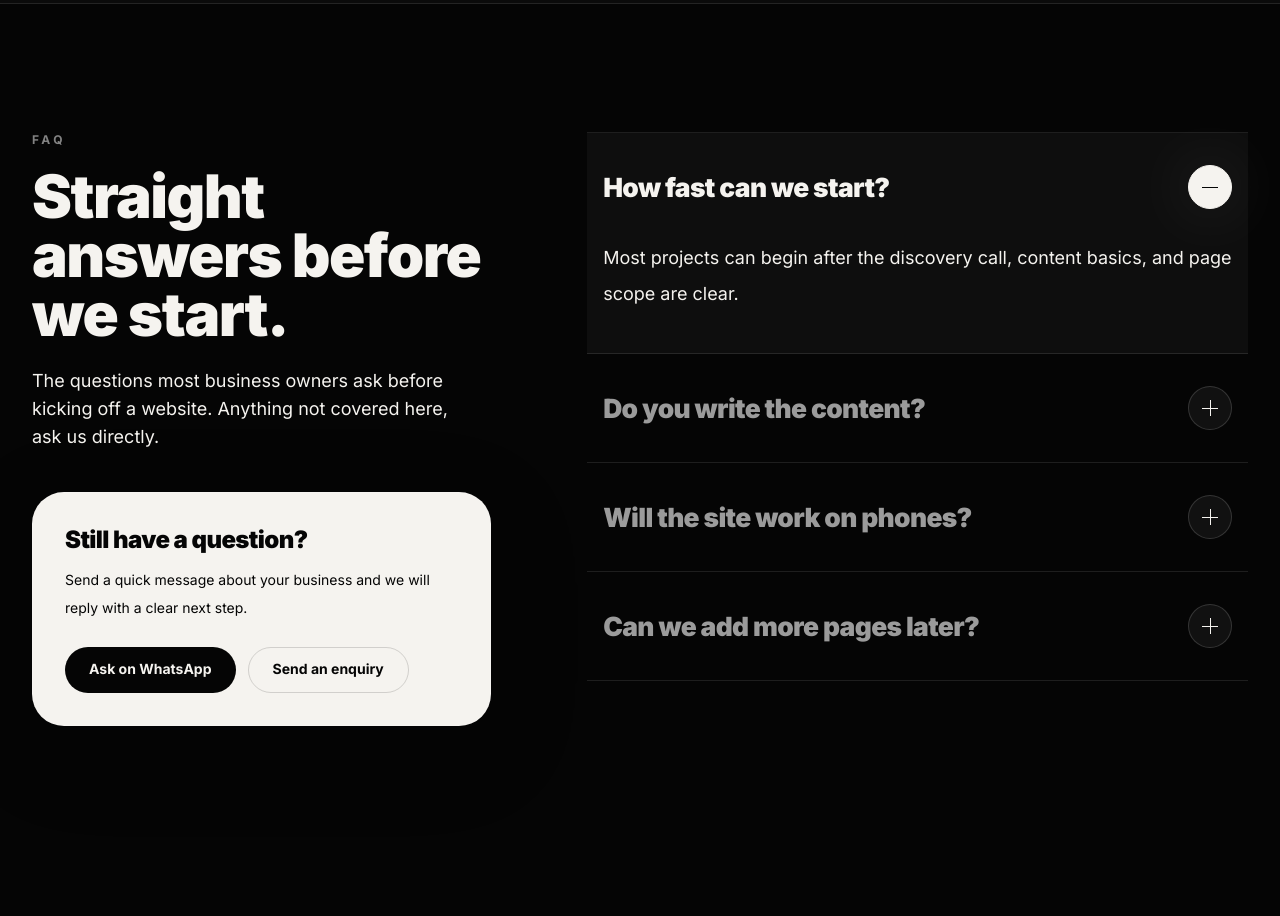
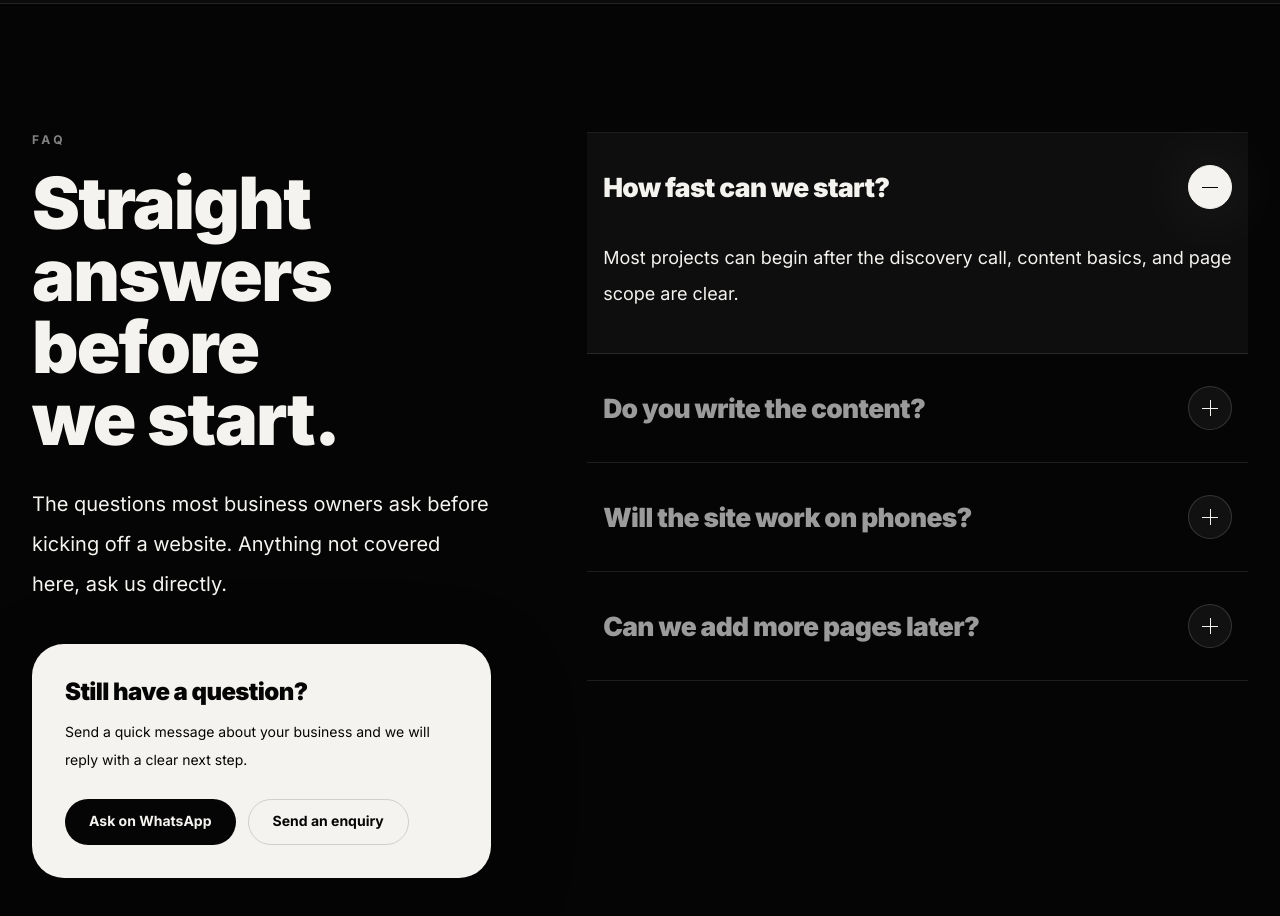
Before and after one commit to muhammedmuneerk/weboltrix, a React (Vite) app: page /process in a window 1280 px wide. Shown: the part 2400-3316 px from the top of the page. Built offline with nearby package versions, Linux system fonts and the light colour scheme.

Commit message:
Process Page < FAQ Section | Completely restrcture and redesign the section layout structure | v3  with the section eyebrow/label and the SectionHeading.jsx. | but section title is squeezed into a narrower column, so it breaks into one word per line

```diff
--- a/src/components/FaqSection.jsx
+++ b/src/components/FaqSection.jsx
@@ -1,6 +1,12 @@
 import { useId, useState } from "react";
 import { Link } from "react-router-dom";
+import SectionHeading from "./SectionHeading.jsx";
 import { faqs, whatsappLink } from "../data/siteData.js";
+
+const EYEBROW = "FAQ";
+const TITLE = "Straight answers before we start.";
+const TEXT =
+  "The questions most business owners ask before kicking off a website. Anything not covered here, ask us directly.";
 
 export default function FaqSection() {
   const baseId = useId();
@@ -9,21 +15,11 @@ export default function FaqSection() {
   const toggle = (index) => setOpenIndex((current) => (current === index ? -1 : index));
 
   return (
-    <section className="section-padding" aria-labelledby={`${baseId}-heading`}>
+    <section className="section-padding">
       <div className="container-premium grid gap-12 lg:grid-cols-[0.82fr_1.18fr] lg:gap-16 xl:gap-24">
         {/* ───────── Left: heading + direct-contact panel (sticky on desktop) ───────── */}
         <div className="lg:sticky lg:top-32 lg:self-start">
-          <p className="eyebrow">FAQ</p>
-          <h2
-            id={`${baseId}-heading`}
-            className="mt-5 max-w-xl text-4xl font-black leading-[1.02] tracking-tight text-balance sm:text-6xl sm:leading-[0.98]"
-          >
-            Straight answers before we start.
-          </h2>
-          <p className="mt-6 max-w-md text-base leading-8 text-white/58 sm:text-lg">
-            The questions most business owners ask before kicking off a website. Anything not
-            covered here, ask us directly.
-          </p>
+          <SectionHeading eyebrow={EYEBROW} title={TITLE} text={TEXT} />
 
           <div className="mt-10 rounded-[2rem] border border-white/10 bg-bone p-7 text-ink shadow-premium sm:p-8">
             <h3 className="text-2xl font-black leading-tight tracking-tight">
```
